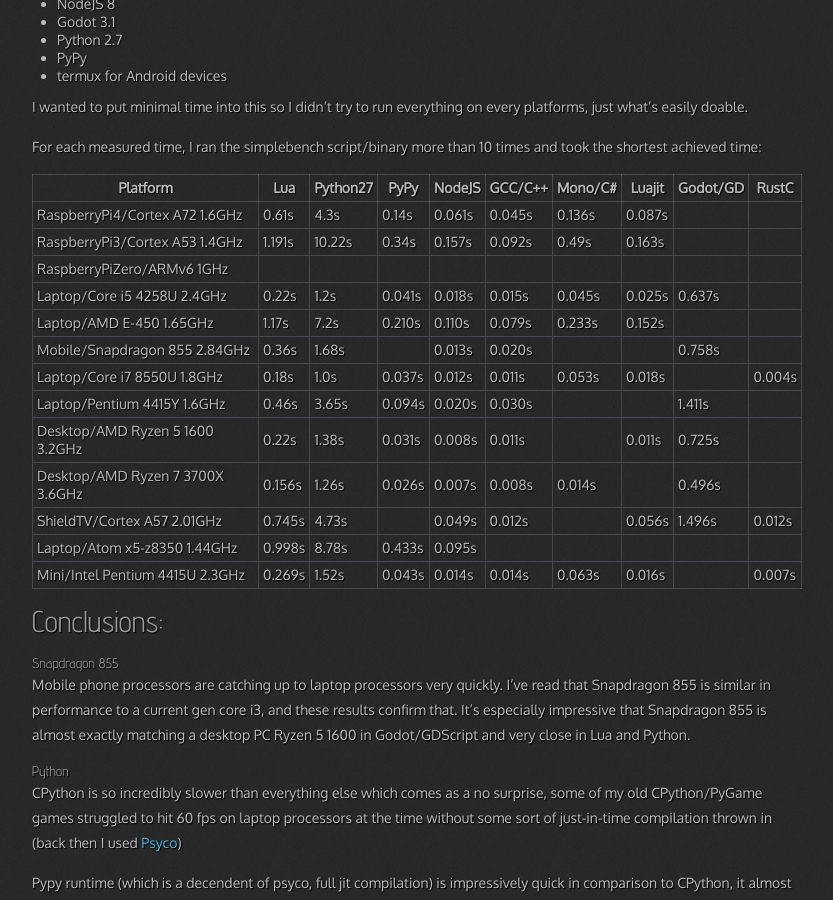
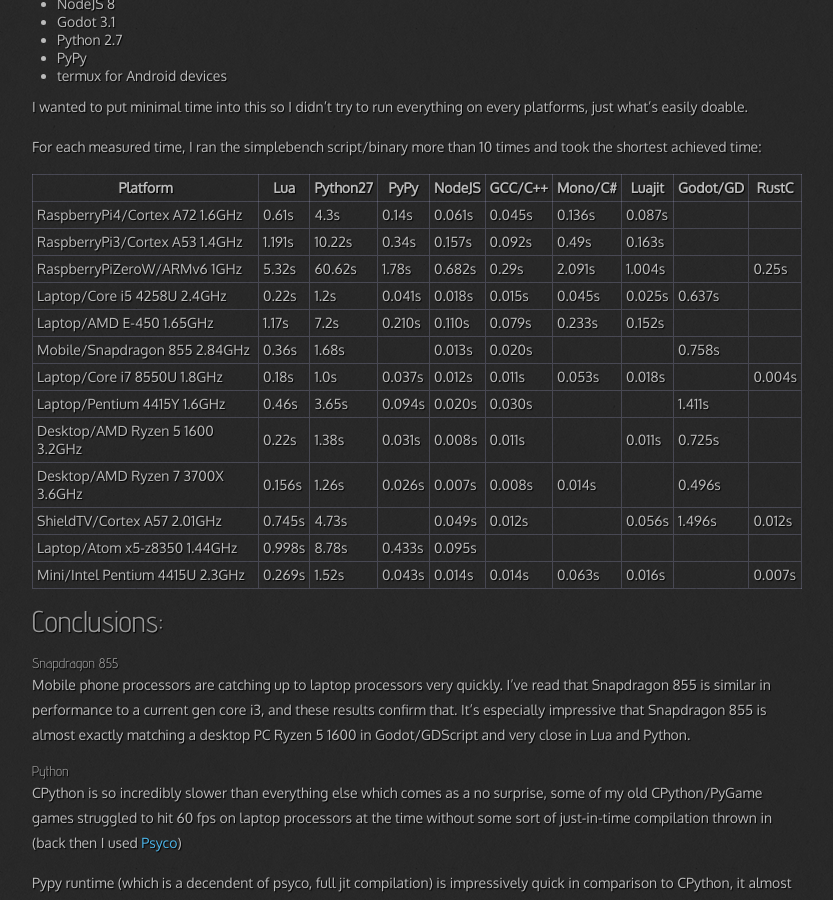
Before and after one commit to Salwan/salwan.github.io, a Jekyll site: the page built from _posts/2019-10-03-simplebench.md, in a window 1280 px wide and 900 px high, scrolled down 1176 px. Shown: the whole window, without its empty margins (23-856 px from the left). Built offline with Jekyll 4.4.1, drawn with Linux system fonts in a browser that asks for light colours; nearby versions of some CDN libraries; comment, search, counter and statistics services are not loaded.

Commit message:
Update 2019-10-03-simplebench.md
added Raspberry Pi Zero W results

```diff
--- a/_posts/2019-10-03-simplebench.md
+++ b/_posts/2019-10-03-simplebench.md
@@ -77,7 +77,7 @@
 |--------------------------------|--------|--------|---------|-------|--------|-------|------|--------|--------|
 |RaspberryPi4/Cortex A72 1.6GHz  |0.61s   |4.3s    |0.14s    |0.061s |0.045s  |0.136s |0.087s|        |        |
 |RaspberryPi3/Cortex A53 1.4GHz  |1.191s  |10.22s  |0.34s    |0.157s |0.092s  |0.49s  |0.163s|        |        |
-|RaspberryPiZero/ARMv6 1GHz      |        |        |         |       |        |       |      |        |        |
+|RaspberryPiZeroW/ARMv6 1GHz     |5.32s   |60.62s  |1.78s    |0.682s |0.29s   |2.091s |1.004s|        |0.25s   |
 |Laptop/Core i5 4258U 2.4GHz     |0.22s   |1.2s    |0.041s   |0.018s |0.015s  |0.045s |0.025s|0.637s  |        |
 |Laptop/AMD E-450 1.65GHz        |1.17s   |7.2s    |0.210s   |0.110s |0.079s  |0.233s |0.152s|        |        |
 |Mobile/Snapdragon 855 2.84GHz   |0.36s   |1.68s   |         |0.013s |0.020s  |       |      |0.758s  |        |
```
